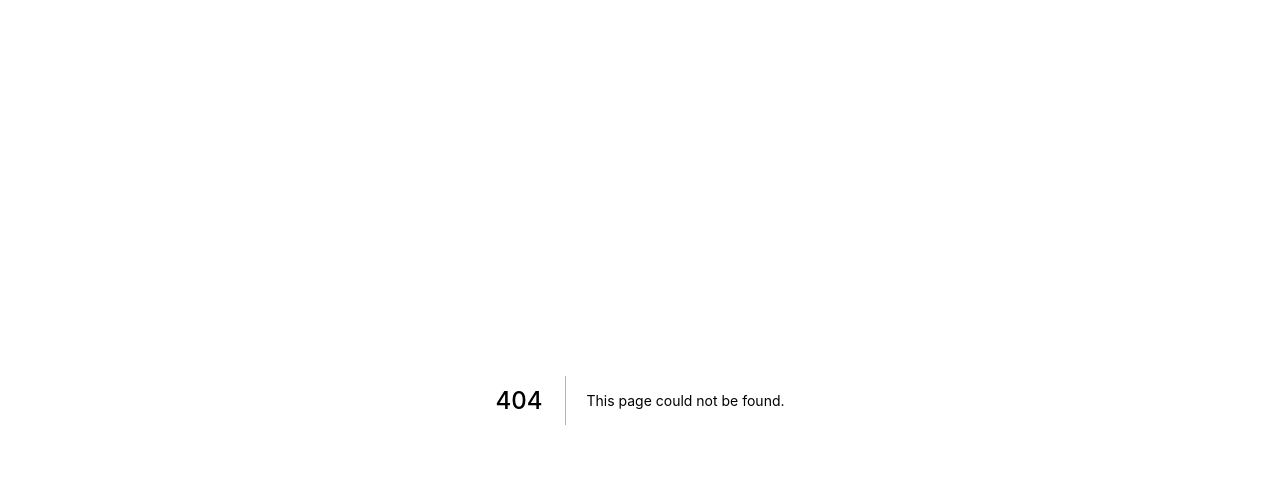
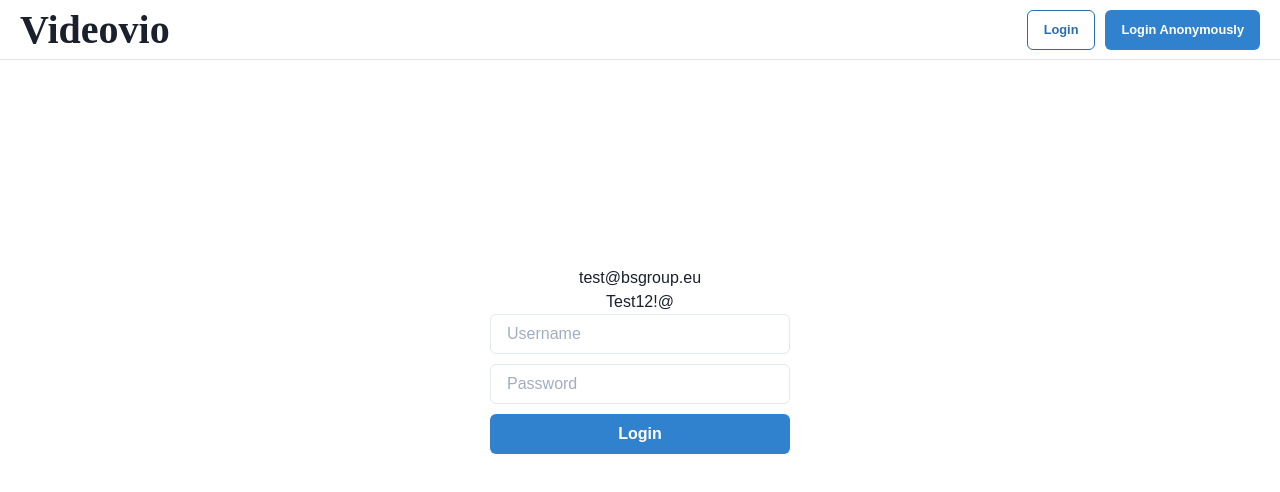
Before and after one commit to Marek-Barela/Video-player, a Next.js app: page /login in a window 1280 px wide. Before the commit this address had no page. Shown: the top 492 px of the page. Built offline with nearby package versions, Linux system fonts and the light colour scheme; a web font is replaced by a local one.

Commit message:
feat: create auth provider

```diff
--- a/components/LandingPageView.tsx
+++ b/components/LandingPageView.tsx
@@ -1,6 +1,8 @@
 import { useUserIsAuthenticated } from 'common/hooks/userIsAuthenticated';
 import HomeView from 'components/HomeView';
 import SplashView from 'components/SplashView';
+import AuthContext from 'context/AuthContext';
+import { useContext } from 'react';
 
 const LandingPageView = () => {
   const { isAuthenticated } = useUserIsAuthenticated();
--- a/components/Navigation.tsx
+++ b/components/Navigation.tsx
@@ -1,12 +1,15 @@
-import { Button, Flex, Heading } from '@chakra-ui/react';
+import { Button, Flex, Heading, Text } from '@chakra-ui/react';
 import axios from 'axios';
 import { useUserIsAuthenticated } from 'common/hooks/userIsAuthenticated';
 import { useRouter } from 'next/router';
 import uniqid from 'uniqid';
+import { useContext } from 'react';
+import AuthContext from 'context/AuthContext';
 
 const Navigation = () => {
   const router = useRouter();
   const { isAuthenticated } = useUserIsAuthenticated();
+  const { user, logout } = useContext(AuthContext);
 
   const handleAnonymousUser = () => {
     const anonymousUserID = uniqid() + uniqid() + uniqid();
@@ -38,8 +41,7 @@
   const handleLogoutCLick = () => {
     Promise.all([])
       .then(() => {
-        localStorage.removeItem('Token');
-        localStorage.removeItem('TokenExpiresDate');
+        logout();
       })
       .then(() => router.push('/'));
   };
@@ -64,6 +66,7 @@
               variant={'outline'}
               colorScheme={'blue'}
               fontSize={'0.8em'}
+              onClick={() => router.push('/login')}
             >
               Login
             </Button>
@@ -78,6 +81,7 @@
           </>
         ) : (
           <>
+            <Text mr="20px">Hello {user?.FullName || ''}</Text>
             <Button
               variant={'solid'}
               colorScheme={'blue'}
--- /dev/null
+++ b/context/AuthContext.tsx
@@ -0,0 +1,103 @@
+import { createContext, useState } from 'react';
+import axios from 'axios';
+import uniqid from 'uniqid';
+
+const AuthContext = createContext({} as any);
+
+export default AuthContext;
+
+interface AuthProviderProps {
+  children?: JSX.Element | JSX.Element[];
+}
+
+export const AuthProvider = ({ children }: AuthProviderProps) => {
+  // Use type of to block behavior of next.js server side rendering
+  const [authToken, setAuthToken] = useState(
+    (typeof window === 'object' && localStorage.getItem('Token')) || null
+  );
+  const [authRefreshToken, setAuthRefreshToken] = useState(
+    (typeof window === 'object' && localStorage.getItem('RefreshToken')) || null
+  );
+  const [user, setUser] = useState(
+    (typeof window === 'object' && localStorage.getItem('User')) || null
+  );
+
+  const loginUser = async (username: string, password: string) => {
+    const userID = uniqid() + uniqid() + uniqid();
+
+    const res = await axios({
+      method: 'post',
+      url: 'https://thebetter.bsgroup.eu/Authorization/SignIn',
+      headers: { 'Content-Type': 'application/json' },
+      data: {
+        Username: username,
+        Password: password,
+        PlatformCode: 'WEB',
+        Name: userID,
+      },
+    });
+
+    if (res.status === 200) {
+      const data = await res.data;
+
+      setAuthToken(data.AuthorizationToken.Token);
+      setAuthRefreshToken(data.AuthorizationToken.RefreshToken);
+      setUser(data.User);
+
+      localStorage.setItem(
+        'Token',
+        JSON.stringify(data.AuthorizationToken.Token)
+      );
+      localStorage.setItem(
+        'RefreshToken',
+        JSON.stringify(data.AuthorizationToken.RefreshToken)
+      );
+      localStorage.setItem('User', JSON.stringify(data.User));
+    } else {
+      alert('User not found');
+    }
+  };
+
+  const anonymouUser = async () => {
+    const anonymousUserID = uniqid() + uniqid() + uniqid();
+    const res = await axios({
+      method: 'post',
+      url: 'https://thebetter.bsgroup.eu/Authorization/SignIn',
+      headers: { 'Content-Type': 'application/json' },
+      data: {
+        Device: {
+          PlatformCode: 'WEB',
+          Name: anonymousUserID,
+        },
+      },
+    });
+
+    if (res.status === 200) {
+      const data = await res.data;
+
+      setAuthToken(data.AuthorizationToken.Token);
+    }
+  };
+
+  const logout = () => {
+    setAuthToken(null);
+    setAuthRefreshToken(null);
+    setUser(null);
+
+    localStorage.removeItem('Token');
+    localStorage.removeItem('RefreshToken');
+    localStorage.removeItem('TokenExpiresDate');
+    localStorage.removeItem('User');
+  };
+
+  const contextData = {
+    anonymousUser: anonymouUser,
+    loginUser: loginUser,
+    logout: logout,
+    user: user,
+  };
+
+  return (
+    <AuthContext.Provider value={contextData}>{children}</AuthContext.Provider>
+  );
+};
--- a/pages/_app.tsx
+++ b/pages/_app.tsx
@@ -3,6 +3,7 @@
 
 import { ChakraProvider, extendTheme } from '@chakra-ui/react';
 import type { AppProps } from 'next/app';
+import { AuthProvider } from 'context/AuthContext';
 
 const fonts = {
   heading: 'Montserat, sans-serif',
@@ -14,7 +15,9 @@
 function MyApp({ Component, pageProps }: AppProps) {
   return (
     <ChakraProvider resetCSS theme={theme}>
-      <Component {...pageProps} />
+      <AuthProvider>
+        <Component {...pageProps} />
+      </AuthProvider>
     </ChakraProvider>
   );
 }
--- /dev/null
+++ b/pages/login.tsx
@@ -0,0 +1,56 @@
+import { Box, Flex, Input, Button, Text } from '@chakra-ui/react';
+import Navigation from 'components/Navigation';
+import type { NextPage } from 'next';
+import { useState } from 'react';
+import { useContext, FormEvent } from 'react';
+import AuthContext from 'context/AuthContext';
+
+const LandingPage: NextPage = () => {
+  const [username, setUsername] = useState('');
+  const [password, setPassword] = useState('');
+
+  const { loginUser } = useContext(AuthContext);
+
+  const handleSubmit = (e: FormEvent) => {
+    e.preventDefault();
+    loginUser(username, password);
+  };
+
+  return (
+    <Box minH={'100vh'}>
+      <Navigation />
+      <Flex minH={'600px'} justifyContent={'center'} alignItems={'center'}>
+        <Flex
+          as="form"
+          justifyContent={'center'}
+          alignItems={'center'}
+          flexDirection={'column'}
+          width={'300px'}
+          onSubmit={(e) => handleSubmit(e)}
+        >
+          <Text>test@bsgroup.eu</Text>
+          <Text>Test12!@</Text>
+          <Input
+            value={username}
+            onChange={(e) => setUsername(e.target.value)}
+            placeholder="Username"
+            type="text"
+            mb="10px"
+          />
+          <Input
+            value={password}
+            onChange={(e) => setPassword(e.target.value)}
+            placeholder="Password"
+            type={'password'}
+            mb="10px"
+          />
+          <Button type="submit" colorScheme={'blue'} width={'100%'}>
+            Login
+          </Button>
+        </Flex>
+      </Flex>
+    </Box>
+  );
+};
+
+export default LandingPage;
```
